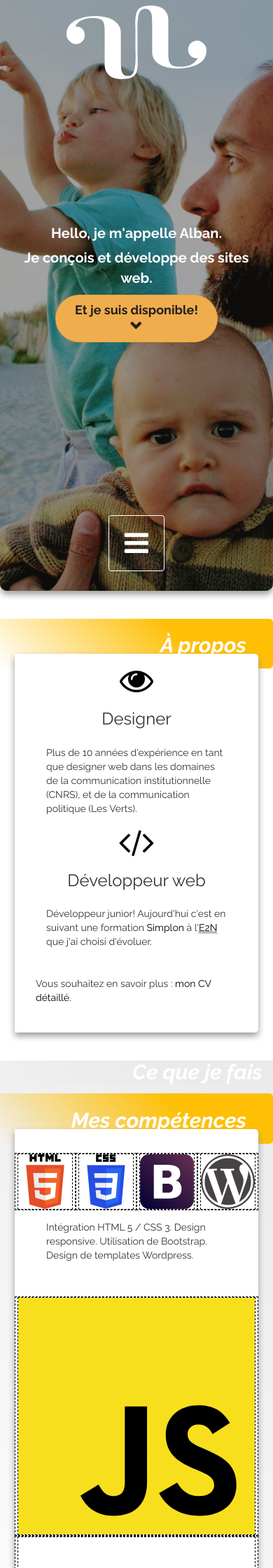
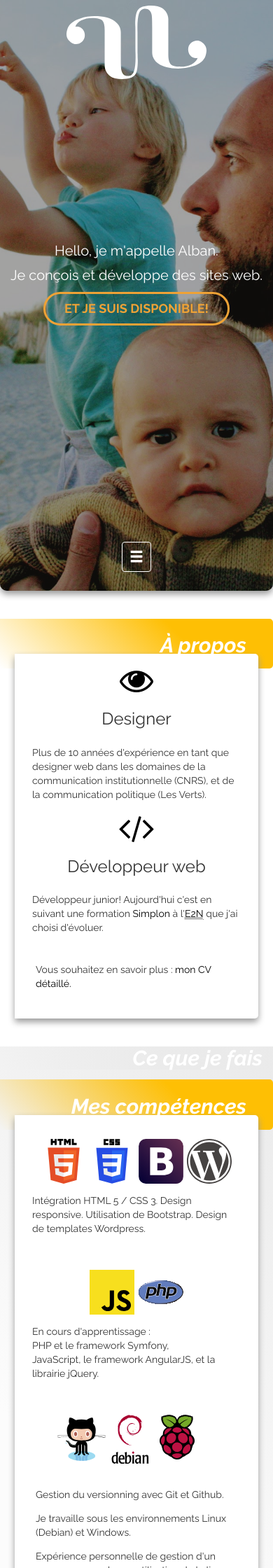
Before and after one commit to albanblanchard/resume, a PHP site: page / in a window 390 px wide. Shown: the top 2240 px of the page at 70% size. Run offline with PHP 8.4, Linux system fonts and the light colour scheme; some libraries are stand-ins or nearby versions.

Commit message:
integration section 'compétences' + tests responsive sur header

```diff
--- a/css/master.css
+++ b/css/master.css
@@ -67,8 +67,17 @@ header img {
   max-height:50%;
   margin: 2%;
 }
-header a#btn-header.btn {color: #221e1b;}
-header a#btn-header.btn:hover {color: #fff;}
+/*#btn-header.btn {color: #221e1b;}*/
+#btn-header.btn:hover {
+  color: #221e1b; background-color: #ec971f; border-color: #ec971f;
+}
+#btn-header.btn {
+  text-transform: uppercase;
+  /*font-variant: small-caps;*/
+  background-color: transparent;
+  border-width: 3px;
+  color: #eea236;
+}
 
 /**********************************************************************
 LAYOUT MODULES de SECTIONS, TITRES + CONTENUS TEXTE
@@ -134,16 +143,16 @@ LAYOUT MODULES de SECTIONS, TITRES + CONTENUS TEXTE
 }
 /*#skills > div > div > div > p {margin: 0;padding: 0; }*/
 #skills > div > div.row > div {padding: 0;}
-#skills > div > div.row > div > div.row:first-child {padding: 10% 0 0 0;}
-#skills > div > div.row > div > div.row > .pictos { text-align: center; padding: 0;border: 1px dashed black; }
+#skills > div > div.row > div > div.row:first-child {padding: 10% 10% 0 10%;}
+#skills > div > div.row > div > div.row > .pictos { text-align: center; padding: 0; }
 #skills > div > div.row > div > div.row > .pictos.pictos > img {
   /*display: block;*/
   /*height: auto ; width: 5em;*/
-  border: 1px dashed black;
+  /*border: 1px dashed black;*/
   padding: 0; margin: 0 .2em;
 }
 
-#skills p {margin: 1em 0;padding: 0 3rem;}
+#skills p {margin: 1em 0; padding: 0 3rem;}
 #skills > div > div.row > div > div.row { }
 
 #portfolio{}
@@ -160,18 +169,6 @@ section.row {
   -moz-box-shadow: 0px 10px 10px 0px #9b9b9b;
   box-shadow: 0px 10px 10px 0px #9b9b9b;
 }
-
-/*section > div > div {
-  border-radius: 1em;
-  -moz-box-shadow: 0px 5px 10px 0px #9b9b9b;
-  -webkit-box-shadow: 0px 5px 10px 0px #9b9b9b;
-  -o-box-shadow: 0px 5px 10px 0px #9b9b9b;
-  box-shadow: 0px 5px 10px 0px #9b9b9b;
-  filter:progid:DXImageTransform.Microsoft.Shadow(color=#9b9b9b, Direction=180, Strength=10);
-  -moz-border-radius: 0 0 1rem 1rem;
-  -webkit-border-radius: 0 0 1rem 1rem;
-  border-radius: 0 0 1rem 1rem;
-}*/
 
 footer {
   min-height: 25vh;
@@ -223,7 +220,7 @@ bootstrap classes overide
 .btn {font-weight: 700; border-radius: 2em; padding: .5em 1.5em; transition: all .2s ease-in; }
 .btn a:link, .btn a:visited {color: #fff;}
 .btn:hover{padding: .5em 2em;}
-/*.btn-warning:hover{background-color: #ffd400;  }*/
+
 .navbar-inverse {
   background-color: inherit;
   border: 0;
@@ -239,11 +236,11 @@ header #navBlock .navbar-nav > li > a {color: #fff;}
 header #navBlock .navbar-nav > li > a:hover { color: #2BC3CE;}
 header #navBlock .navbar-toggle {
   float: none;
-  height: 2em; width: 2em;
-  font-size: 2em;
-  /*padding: .5em;*/
+  height: auto; width: auto;
+  font-size: 1em;
+  margin: 0;
   line-height: 1em;
-  margin: 8px;
+  /*margin: 8px;*/
   border-color: #fff;
   color: #fff;
 }
@@ -257,28 +254,34 @@ header #navBlock .navbar-toggle:hover {
 /*
 ************************** media queries **************************
 */
-@media all and (min-width:500px) AND (max-width: 992px) {
+@media all and (min-width:500px) and (max-width: 992px) {
   body{font-size: 1.6em;}
-  header #mask > div > h1, header #mask > div > p { font-size: 4rem; }
+  header #mask > div > h1, header #mask > div > p { font-weight: normal; font-size: 4rem; }
   #about h2, #skills h2, #expertise > div:first-child h2, #contact h2 { font-size: 4rem; }
   /*.pictos > img { height: 3em;}*/
   #contact p { font-size: 2rem; }
 }
 @media all and (max-width: 499px) {
   body{font-size: 1.4em;}
-  header #mask > div > h1, header #mask > div > p { font-size: 2rem;  }
+  header #mask > div > h1, header #mask > div > p { font-weight: normal; font-size: 2rem;  }
   #about h2, #skills h2, #expertise > div:first-child h2, #contact h2  { font-size: 3rem; }
   #contact p { font-size: 2rem; }
-  /*.pictos > img { height: 3em;}*/
+  #skills p, #about > div p { padding: 0 1rem;}
 }
-@media all and (max-height: 480px) {
-  header #logo, header #logo a {  height: 10vh;}
-  header #hello {  min-height: 40vh; }
-  header #navBlock {  min-height: 30vh; }
+@media all  and (max-height: 480px) {
+  header #logo, header #logo a {  height: 15vh; position: absolute; top: 0; left: 0;margin: .5em;}
+  header #hello {  max-height: 100vh; }
+  header #navBlock {  display: block; height: auto; position: absolute; top: 0; right: 0;margin:0; padding: 0;}
   header img { max-height:100%;}
-  header #navBlock .navbar-toggle {  height: auto; width: auto;
-    font-size: 2em;}
+  header #navBlock .navbar-toggle {
+    height: auto; width: auto;
+    font-size: 1em;
+    margin: .5em .5em 0 0;
+    float: right;
+  }
+    header #navBlock .navbar-collapse {text-align: right; margin: 0 1em 0 0;}
   .navbar-nav > li > a { margin:0 0 .5em 0; padding:0;}
-  header #mask > div > h1 {margin-top: 2em;}
-  header #mask > div > p {margin-bottom: 1em;}
+  header #mask > div > h1 {font-weight: normal; font-size: 1.3em; margin-top: .5em;}
+  header #mask > div > p {font-weight: normal; font-size: 1.3em; margin-bottom: 1em;}
+  header #mask {justify-content: flex-end;}
 }
--- a/index.html
+++ b/index.html
@@ -26,12 +26,12 @@
         <div id="hello">
           <h1>Hello, je m'appelle Alban.</h1>
           <p>Je conçois et développe des sites web.</p>
-        <p><a id="btn-header" href="#footer" type="button" class="btn btn-warning btn-lg">Et je suis disponible!<br/><span class="glyphicon glyphicon-chevron-down"></span></a></p>
+          <p><a id="btn-header" href="#footer" type="button" class="btn btn-warning btn-lg">Et je suis disponible!</a></p>
         </div>
         <div id="navBlock">
           <nav class="navbar navbar-inverse" role="navigation">
             <div class="navbar-header">
-            <button type="button" class="navbar-toggle" data-toggle="collapse" data-target="#bs-example-navbar-collapse-1"><i class="fa fa-bars"></i></button>
+              <button type="button" class="navbar-toggle" data-toggle="collapse" data-target="#bs-example-navbar-collapse-1"><span class="glyphicon glyphicon-menu-hamburger"></span></button>
             </div>
             <div class="collapse navbar-collapse" id="bs-example-navbar-collapse-1">
               <ul class="nav navbar-nav">
@@ -77,14 +77,12 @@
           <div class="row">
             <!-- integration -->
             <div class="col-sm-6">
-
               <div class="row">
-                  <div class="col-lg-offset-2 col-lg-2 col-xs-3 pictos"><img src="img/html5.svg" alt="HTML5" class="img-fluid"></div>
-                  <div class="col-lg-2 col-xs-3 pictos"><img src="img/css3.svg" alt="CSS3" class="img-responsive"></div>
-                  <div class="col-lg-2 col-xs-3 pictos"><img src="img/boostrap.svg" alt="Bootstrap" class="img-responsive"></div>
-                  <div class="col-lg-2 col-xs-3 pictos"><img src="img/wordpress.svg" alt="Wordpress" class="img-responsive"></div>
+                <div class="col-lg-offset-2 col-lg-2 col-xs-3 pictos"><img src="img/html5.svg" alt="HTML5" class="img-fluid"/></div>
+                <div class="col-lg-2 col-xs-3 pictos"><img src="img/css3.svg" alt="CSS3" class="img-responsive"/></div>
+                <div class="col-lg-2 col-xs-3 pictos"><img src="img/boostrap.svg" alt="Bootstrap" class="img-responsive"/></div>
+                <div class="col-lg-2 col-xs-3 pictos"><img src="img/wordpress.svg" alt="Wordpress" class="img-responsive"/></div>
               </div>
-
               <div class="row">
                 <div class="col-sm-12">
                   <p>Intégration HTML 5 / CSS 3. Design responsive. Utilisation de Bootstrap. Design de templates Wordpress.</p>
@@ -94,15 +92,15 @@
 
             <!-- programmation -->
             <div class="col-sm-6">
-
               <div class="row">
-            <div class="col-sm-offset-4 col-sm-2 pictos"><img src="img/javascript.svg" alt="Javascript"></div>
-            <div class="pictos col-sm-2">
-              <img src="img/php.svg" alt="CSS3"></div>
+                <div class="col-lg-offset-4 col-lg-2  col-xs-offset-3 col-xs-3 pictos"><img src="img/javascript.svg" alt="Javascript" class="img-responsive" /></div>
+                <div class="col-lg-2 col-xs-3 pictos"><img src="img/php.svg" alt="CSS3" class="img-responsive" /></div>
               </div>
               <div class="row">
                 <div class="col-sm-12">
-              <p>J'apprends aujourd'hui PHP et JavaScript.</p>
+                  <p>En cours d'apprentissage : <br/>
+                    PHP et le framework Symfony,<br/>
+                    JavaScript, le framework AngularJS, et la librairie jQuery.</p>
                   </div>
                 </div>
               </div>
@@ -111,13 +109,11 @@
 
             <div class="row">
               <!-- environnement de travail -->
-            <div class="col-sm-6" style="padding:0; background-color:orange;">
-
+              <div class="col-sm-6">
                 <div class="row">
-            <div class="col-md-offset-2 col-md-2 pictos">Github</div>
-            <div class="pictos col-md-2">Debian</div>
-            <div class="pictos col-md-2">Raspberry</div>
-            <div class="pictos col-md-2">Windaube</div>
+                  <div class="col-lg-offset-3 col-lg-2  col-xs-offset-1 col-xs-3 pictos"><img src="img/octocat.svg" alt="GitHub" class="img-responsive" /></div>
+                  <div class="col-lg-2 col-xs-3 pictos"><img src="img/debian.svg" alt="Debian" class="img-responsive" /></div>
+                  <div class="col-lg-2 col-xs-3 pictos"><img src="img/rpi.svg" alt="Raspberry Pi" class="img-responsive" /></div>
                 </div>
                 <div class="row">
                   <div class="col-md-12">
@@ -129,12 +125,13 @@
               </div>
 
               <!-- design -->
-          <div class="col-sm-6" style="padding:0; background-color:lightblue;">
+              <div class="col-sm-6">
 
                 <div class="row">
-            <div class="col-md-offset-4 col-md-2 pictos">Adobe CS</div>
-            <div class="pictos col-md-2">baguette magique</div>
+                  <div class="col-lg-offset-4 col-lg-2  col-xs-offset-3 col-xs-3 pictos"><img src="img/adobe.svg" alt="Adobe CS" class="img-responsive" /></div>
+                  <div class="col-lg-2 col-xs-3 pictos"><i class="fa fa-lightbulb-o fa-lg" aria-hidden="true" style="font-size:4em;"></i></div>
                 </div>
+
                 <div class="row">
                   <div class="col-md-12">
                     <p>UX/UI. J'ai beaucoup travaillé avec le trio Adobe Illustrator / Photoshop / Dreamweaver.</p>
@@ -146,18 +143,7 @@
 
               </div>
             </div>
-          <!-- <ul>
-            <li><p>Utilisation de Git/Github pour le versionning.</p></li>
-            <li><p>Je travaille sous les environnements Linux (Debian) et Windows.<br/>
-              Expérience personnelle de gestion d'un serveur sur raspberry, utilisation de la ligne de commande.</p></li>
-              <li><p>J'ai beaucoup travaillé avec le trio Adobe Illustrator / Photoshop / Dreamweaver.</p></li>
-              <li><p>UX/UI. En plus de l'élaboration de chartes graphiques et de la réalisation de maquettes, mon expérience de designer freelance m'a aussi permis de développer d'autres compétences.<br/>
-                Souvent impliqué dès les premières étapes du processus de conception, j'aime aider les clients à traduire des idées et des besoins en fonctionnalités web, avec le soucis permanent de l'ergonomie et d'une architecture d'information intuitive.<br/>
-                Un rôle de "caméléon", en se mettant à la place du client et des futurs utilisateurs pour mieux appréhender leurs attentes j'ai renoué avec ma formation initiale en sciences humaines (philosophie/sciences sociales).
-              </p></li>
-            </ul>
-          </div>
-        </div>
+            <!--
     <div id="portfolio" class="col-lg-offset-2 col-lg-8">
     <h2>Réalisations</h2>
     <div>
```
Also changed, not shown: img/adobe.svg (added), img/debian.svg (added), img/javascript.svg, img/octocat.svg (added), img/rpi.svg (added). Lines whose indentation alone changed are shown as unchanged.
